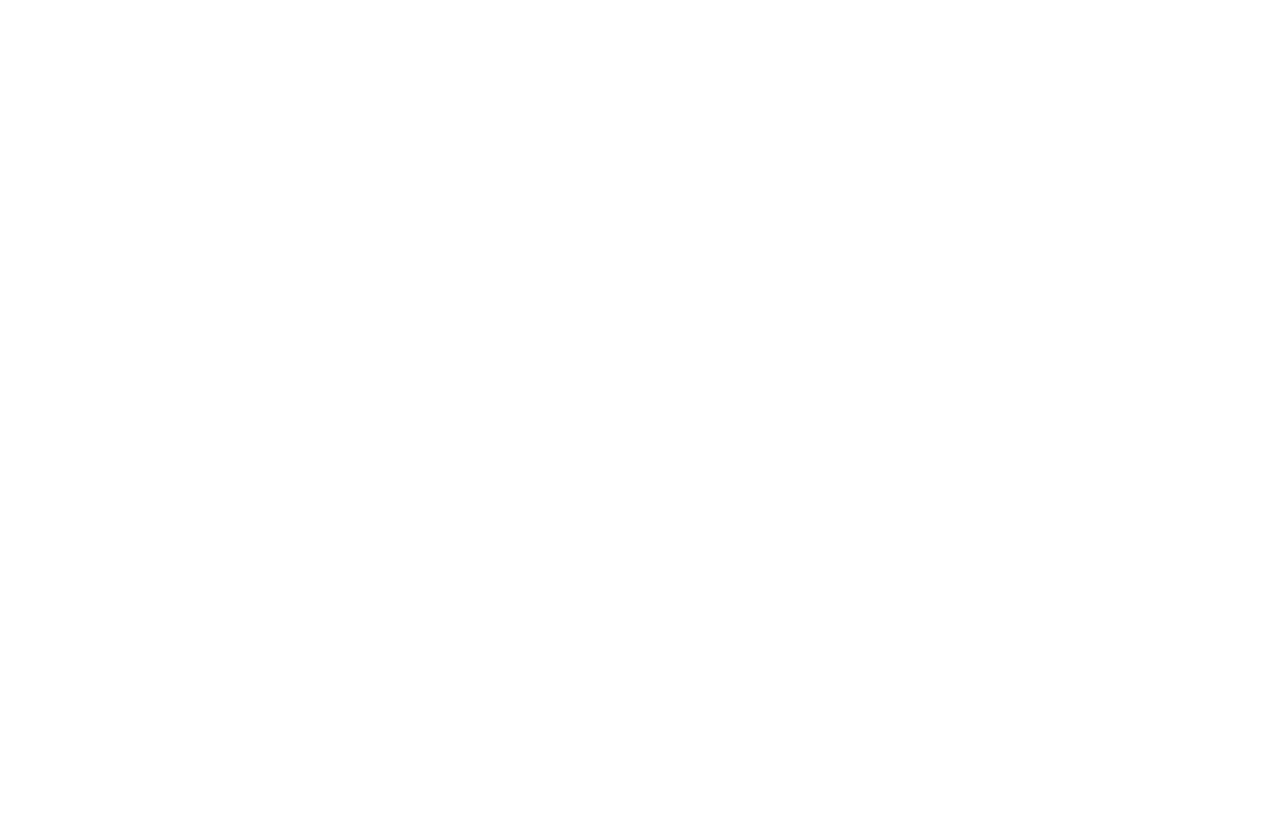
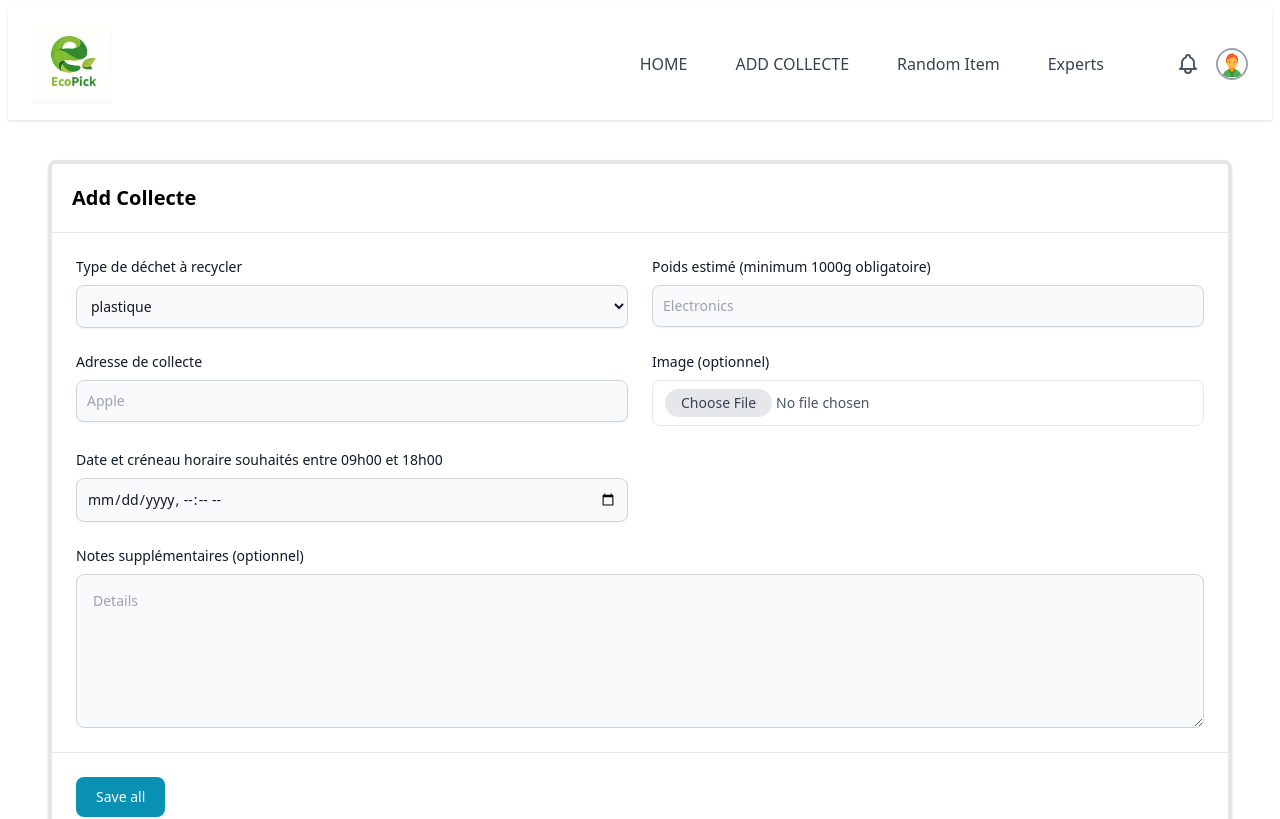
Before and after one commit to Abdelquoddouss/EcoPick, an Angular app: page /addCollection in a window 1280 px wide. Before the commit this address led to /. Shown: the top 819 px of the page. Built offline with nearby package versions, Linux system fonts and the light colour scheme.

Commit message:
add UI add collecte

```diff
--- a/src/app/app.routes.ts
+++ b/src/app/app.routes.ts
@@ -6,6 +6,7 @@
 import {FooterComponent} from "./footer/footer.component";
 import {LayoutComponent} from "./layout/layout.component";
 import {HomeComponent} from "./home/home.component";
+import {CollectionComponent} from "./collection/collection.component";
 
 export const routes: Routes = [
 
@@ -14,6 +15,7 @@
 
   { path: 'home2', component: HomeComponent },
 
+
   {
     path: '',
     component: LayoutComponent,
@@ -21,6 +23,8 @@
       { path: 'account', component: AccountComponent },
 
       { path: 'home', component: HomeComponent },
+      { path: 'addCollection', component: CollectionComponent },
+
 
 
     ]
--- /dev/null
+++ b/src/app/collection/collection.component.css
@@ -0,0 +1,3 @@
+@tailwind base;
+@tailwind components;
+@tailwind utilities;
--- /dev/null
+++ b/src/app/collection/collection.component.html
@@ -0,0 +1,53 @@
+<div class="bg-white border border-4 rounded-lg shadow relative m-10">
+
+  <div class="flex items-start justify-between p-5 border-b rounded-t">
+    <h3 class="text-xl font-semibold">
+      Add Collecte
+    </h3>
+
+  </div>
+
+  <div class="p-6 space-y-6">
+    <form action="#">
+      <div class="grid grid-cols-6 gap-6">
+        <div class="col-span-6 sm:col-span-3">
+          <label for="gender" class="text-sm font-medium text-gray-900 block mb-2">Type de déchet à recycler</label>
+          <select id="gender" name="gender"
+                  class="shadow-sm bg-gray-50 border border-gray-300 text-gray-900 sm:text-sm rounded-lg focus:ring-cyan-600 focus:border-cyan-600 block w-full p-2.5 focus:outline-none focus:border-blue-400" required>
+            <option value="">plastique</option>
+            <option value="">verre</option>
+            <option value="">papier</option>
+            <option value="">métal</option>
+
+          </select>
+        </div>
+        <div class="col-span-6 sm:col-span-3">
+          <label for="category" class="text-sm font-medium text-gray-900 block mb-2">Poids estimé (minimum 1000g obligatoire)</label>
+          <input type="text" name="category" id="category" class="shadow-sm bg-gray-50 border border-gray-300 text-gray-900 sm:text-sm rounded-lg focus:ring-cyan-600 focus:border-cyan-600 block w-full p-2.5" placeholder="Electronics" required="">
+        </div>
+        <div class="col-span-6 sm:col-span-3">
+          <label for="brand" class="text-sm font-medium text-gray-900 block mb-2">Adresse de collecte</label>
+          <input type="text" name="brand" id="brand" class="shadow-sm bg-gray-50 border border-gray-300 text-gray-900 sm:text-sm rounded-lg focus:ring-cyan-600 focus:border-cyan-600 block w-full p-2.5" placeholder="Apple" required="">
+        </div>
+        <div class="col-span-6 sm:col-span-3">
+          <label class="text-sm font-medium text-gray-900 block mb-2">Image (optionnel)</label>
+
+          <input type="file" class="block w-full px-3 py-2 mt-2 text-sm text-gray-600 bg-white border border-gray-200 rounded-lg file:bg-gray-200 file:text-gray-700 file:text-sm file:px-4 file:py-1 file:border-none file:rounded-full dark:file:bg-gray-800 dark:file:text-gray-200 dark:text-gray-300 placeholder-gray-400/70 dark:placeholder-gray-500 focus:border-blue-400 focus:outline-none focus:ring focus:ring-blue-300 focus:ring-opacity-40 dark:border-gray-600 dark:bg-gray-900 dark:focus:border-blue-300" />
+        </div>
+        <div class="col-span-6 sm:col-span-3">
+          <label for="price" class="text-sm font-medium text-gray-900 block mb-2">Date et créneau horaire souhaités entre 09h00 et 18h00</label>
+          <input type="datetime-local" name="price" id="price" class="shadow-sm bg-gray-50 border border-gray-300 text-gray-900 sm:text-sm rounded-lg focus:ring-cyan-600 focus:border-cyan-600 block w-full p-2.5" placeholder="$2300" required="">
+        </div>
+        <div class="col-span-full">
+          <label for="product-details" class="text-sm font-medium text-gray-900 block mb-2">Notes supplémentaires (optionnel)</label>
+          <textarea id="product-details" rows="6" class="bg-gray-50 border border-gray-300 text-gray-900 sm:text-sm rounded-lg focus:ring-cyan-600 focus:border-cyan-600 block w-full p-4" placeholder="Details"></textarea>
+        </div>
+      </div>
+    </form>
+  </div>
+
+  <div class="p-6 border-t border-gray-200 rounded-b">
+    <button class="text-white bg-cyan-600 hover:bg-cyan-700 focus:ring-4 focus:ring-cyan-200 font-medium rounded-lg text-sm px-5 py-2.5 text-center" type="submit">Save all</button>
+  </div>
+
+</div>
--- a/src/app/navbar/navbar.component.html
+++ b/src/app/navbar/navbar.component.html
@@ -23,8 +23,8 @@
       <!-- Mobile Menu open: "block", Menu closed: "hidden" -->
       <div x-cloak :class="[isOpen ? 'translate-x-0 opacity-100 ' : 'opacity-0 -translate-x-full']" class="absolute inset-x-0 z-20 w-full px-6 py-4 transition-all duration-300 ease-in-out bg-white dark:bg-gray-800 lg:mt-0 lg:p-0 lg:top-0 lg:relative lg:bg-transparent lg:w-auto lg:opacity-100 lg:translate-x-0 lg:flex lg:items-center">
         <div class="flex flex-col -mx-6 lg:flex-row lg:items-center lg:mx-8">
-          <a href="#" class="px-3 py-2 mx-3 mt-2 text-gray-700 transition-colors duration-300 transform rounded-md lg:mt-0 dark:text-gray-200 hover:bg-gray-100 dark:hover:bg-gray-700">Join Slack</a>
-          <a href="#" class="px-3 py-2 mx-3 mt-2 text-gray-700 transition-colors duration-300 transform rounded-md lg:mt-0 dark:text-gray-200 hover:bg-gray-100 dark:hover:bg-gray-700">Browse Topics</a>
+          <a href="#" class="px-3 py-2 mx-3 mt-2 text-gray-700 transition-colors duration-300 transform rounded-md lg:mt-0 dark:text-gray-200 hover:bg-gray-100 dark:hover:bg-gray-700" [routerLink]="'/home'" >HOME</a>
+          <a href="#" class="px-3 py-2 mx-3 mt-2 text-gray-700 transition-colors duration-300 transform rounded-md lg:mt-0 dark:text-gray-200 hover:bg-gray-100 dark:hover:bg-gray-700" [routerLink]="'/addCollection'">ADD COLLECTE</a>
           <a href="#" class="px-3 py-2 mx-3 mt-2 text-gray-700 transition-colors duration-300 transform rounded-md lg:mt-0 dark:text-gray-200 hover:bg-gray-100 dark:hover:bg-gray-700">Random Item</a>
           <a href="#" class="px-3 py-2 mx-3 mt-2 text-gray-700 transition-colors duration-300 transform rounded-md lg:mt-0 dark:text-gray-200 hover:bg-gray-100 dark:hover:bg-gray-700">Experts</a>
         </div>
@@ -41,7 +41,6 @@
               <img src="assets/img/icons8-account-48.png" class="object-cover w-full h-full" alt="avatar">
             </div>
 
-            <h3 class="mx-2 text-gray-700 dark:text-gray-200 lg:hidden">Khatab wedaa</h3>
           </button>
 
         </div>
```
Also changed, not shown: src/app/collection/collection.component.ts (added, +12 -0 lines), 1 other file (tests, documents, lock files or other folders).
